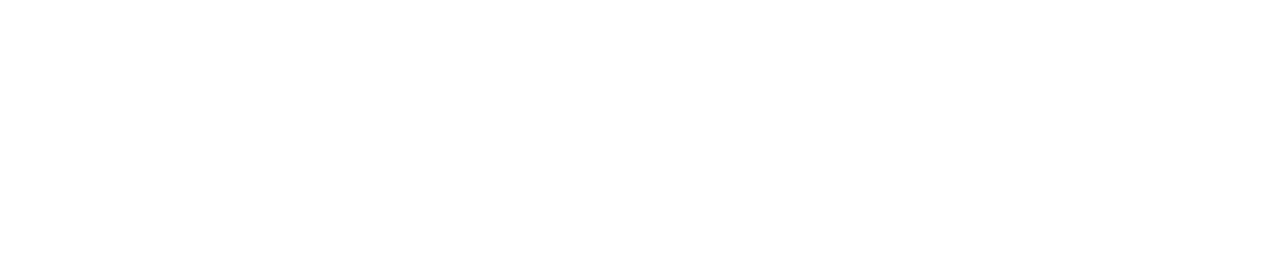
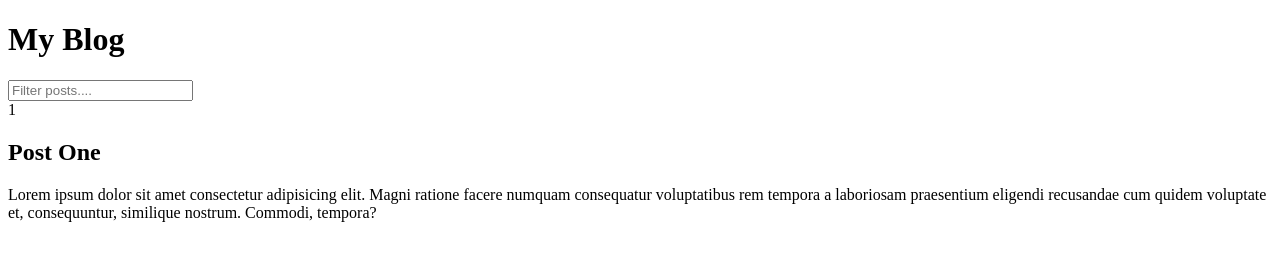
Before and after one commit to Sarahcav97/infinite-scroll-posts, a plain HTML site: page index.html in a window 1280 px wide. Drawn offline with Linux system fonts and the light colour scheme.

Commit message:
base html completed

```diff
--- a/index.html
+++ b/index.html
@@ -10,9 +10,37 @@
 			rel="stylesheet"
 			href="style.css"
 		/>
-		<title>Document</title>
+		<title>My Blog</title>
 	</head>
 	<body>
+		<h1>My Blog</h1>
+		<div class="filter-container">
+			<input
+				type="text"
+				id="filter"
+				class="filter"
+				placeholder="Filter posts...."
+			/>
+		</div>
+		<div id="post-container">
+			<div class="post">
+				<div class="number">1</div>
+				<div class="post-info">
+					<h2 class="post-title">Post One</h2>
+					<p class="post-body">
+						Lorem ipsum dolor sit amet consectetur adipisicing elit. Magni
+						ratione facere numquam consequatur voluptatibus rem tempora a
+						laboriosam praesentium eligendi recusandae cum quidem voluptate et,
+						consequuntur, similique nostrum. Commodi, tempora?
+					</p>
+				</div>
+			</div>
+		</div>
+		<div class="loader">
+			<div class="circle"></div>
+			<div class="circle"></div>
+			<div class="circle"></div>
+		</div>
 		<script src="script.js"></script>
 	</body>
 </html>
```
